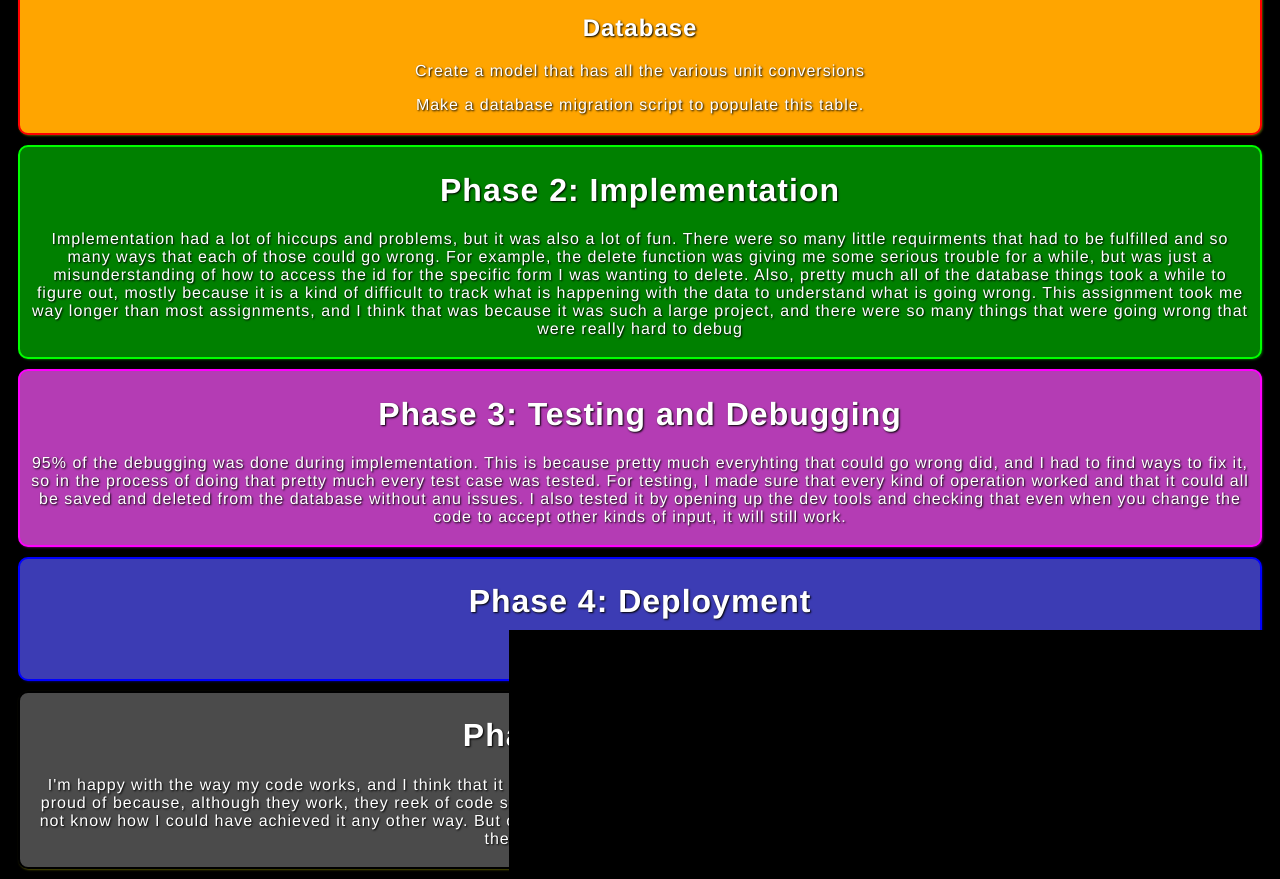
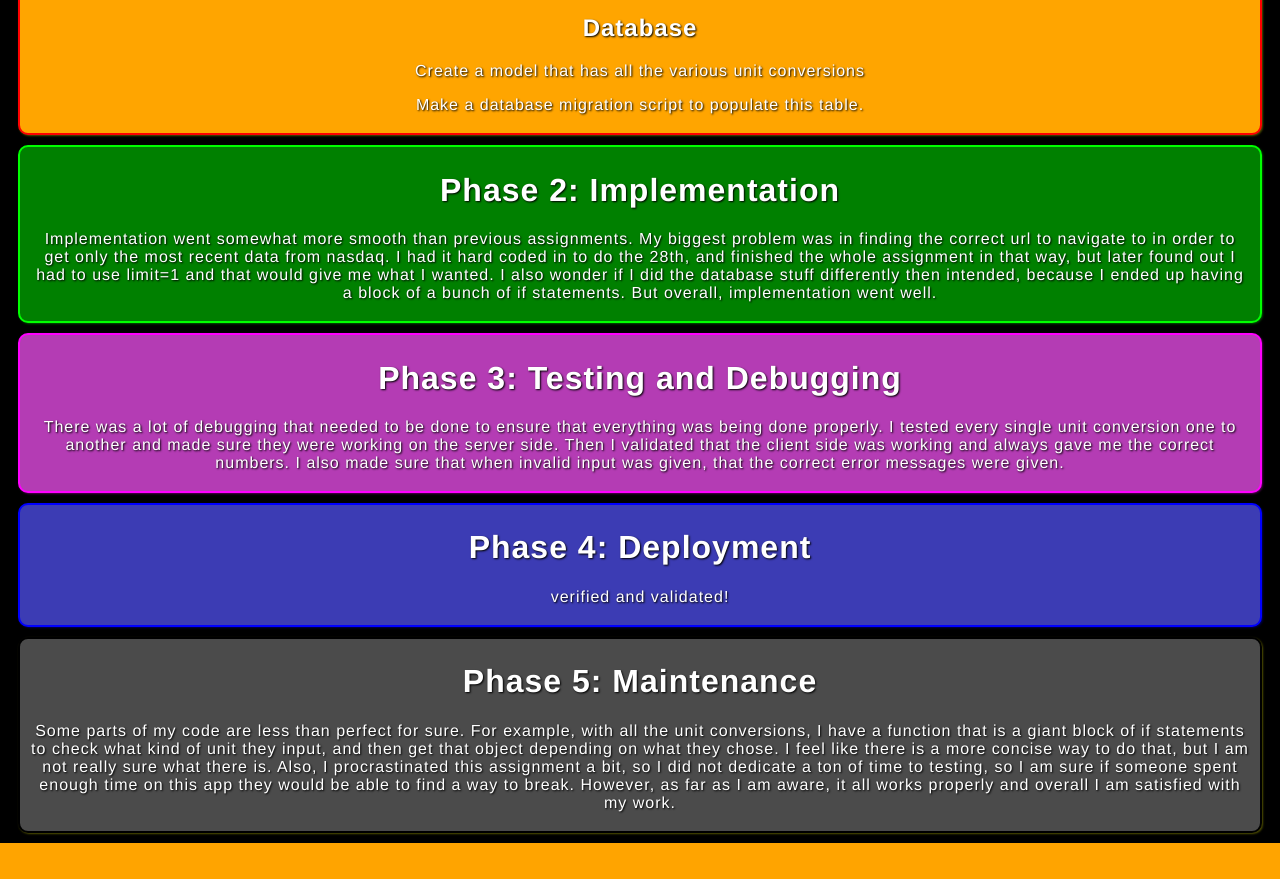
Before and after one commit to jaredmlee/GoldPriceWebApp, a Django app: page /gold/plan in a window 1280 px wide. Shown: the part 1149-2028 px from the top of the page. After the commit the page ends 1992 px from the top, so only its background shows below. Run offline with Django 4.2, Linux system fonts and the light colour scheme.

Commit message:
Completed the assignment!

```diff
--- a/gold/static/gold/script.js
+++ b/gold/static/gold/script.js
@@ -1,5 +1,5 @@
 
-var URL = "https://data.nasdaq.com/api/v3/datasets/LBMA/GOLD?start_date=2023-03-28&end_date=2023-03-28&api_key=Gn9_Btq48px28EnUeziH";
+var URL = "https://data.nasdaq.com/api/v3/datasets/LBMA/GOLD?limit=1&api_key=Gn9_Btq48px28EnUeziH";
 fetch(URL)
     .then(resp => resp.json())
     .then(json => {
@@ -11,7 +11,7 @@
 function calculate(){
     let input = document.querySelector('#numInput').value;
     let unit = document.querySelector('#unitSelection').value;
-    if (Number.isNaN(Number(input))){
+    if (Number.isNaN(Number(input)) || input<0){
         document.querySelector('#error').textContent = "Please provide a valid number!!!!";
 
     }
--- a/gold/templates/gold/plan.html
+++ b/gold/templates/gold/plan.html
@@ -72,26 +72,23 @@
                 </div>
                 <div class = "green stuff-box">
                         <h1 >Phase 2: Implementation</h1>
-                        <p>Implementation had a lot of hiccups and problems, but it was also a lot of fun. There were so
-                                many little requirments that had to be fulfilled and so many ways that each of those could
-                                go wrong. For example, the delete function was giving me some serious trouble for a while,
-                                but was just a misunderstanding of how to access the id for the specific form I was wanting
-                                to delete. Also, pretty much all of the database things took a while to figure out, mostly
-                                because it is a kind of difficult to track what is happening with the data to understand
-                                what is going wrong. This assignment took me way longer than most assignments, and I think
-                                that was because it was such a large project, and there were so many things that were
-                                going wrong that were really hard to debug
+                        <p>
+                                Implementation went somewhat more smooth than previous assignments. My biggest problem
+                                was in finding the correct url to navigate to in order to get only the most recent
+                                data from nasdaq. I had it hard coded in to do the 28th, and finished the whole assignment
+                                in that way, but later found out I had to use limit=1 and that would give me what I wanted.
+                                I also wonder if I did the database stuff differently then intended, because I ended up
+                                having a block of a bunch of if statements. But overall, implementation went well.
                         </p>
                 </div>
                 <div class="magenta stuff-box">
                         <h1>Phase 3: Testing and Debugging</h1>
-                        <p> 95% of the debugging was done during implementation. This is because pretty much everyhting that
-                                could go wrong did, and I had to find ways to fix it, so in the process of doing that
-                                pretty much every test case was tested. For testing, I made sure that every kind of operation
-                                worked and that it could all be saved and deleted from the database without anu issues.
-                                I also tested it by opening up the dev tools and checking that even when you change the
-                                code to accept other kinds of input, it will still work.
-
+                        <p>
+                                There was a lot of debugging that needed to be done to ensure that everything was being
+                                done properly. I tested every single unit conversion one to another and made sure they
+                                were working on the server side. Then I validated that the client side was working and
+                                always gave me the correct numbers. I also made sure that when invalid input was given,
+                                that the correct error messages were given.
                         </p>
 
                 </div>
@@ -101,12 +98,15 @@
                 </div>
                 <div class = "black stuff-box">
                         <h1>Phase 5: Maintenance</h1>
-                        <p> I'm happy with the way my code works, and I think that it meets all the requirements.
-                                However, there are some parts of the project that I am not too proud of because,
-                                although they work, they reek of code smells. I have lots of repeat code that was copy
-                                and pasted, but it was in places where I did not know how I could have achieved it any
-                                other way. But otherwise, I am happy with the code, and if I had more time, maybe I would
-                                try and refactor the code to be more readable in spots.
+                        <p>
+                                Some parts of my code are less than perfect for sure. For example, with all the unit
+                                conversions, I have a function that is a giant block of if statements to check what kind
+                                of unit they input, and then get that object depending on what they chose. I feel like
+                                there is a more concise way to do that, but I am not really sure what there is. Also, I
+                                procrastinated this assignment a bit, so I did not dedicate a ton of time to testing, so
+                                I am sure if someone spent enough time on this app they would be able to find a way to
+                                break. However, as far as I am aware, it all works properly and overall I am satisfied
+                                with my work.
                         </p>
                 </div>
 
```
